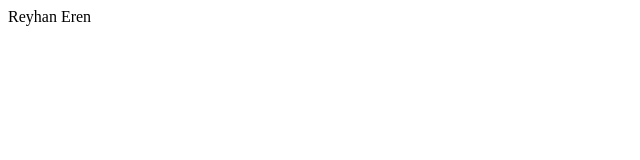
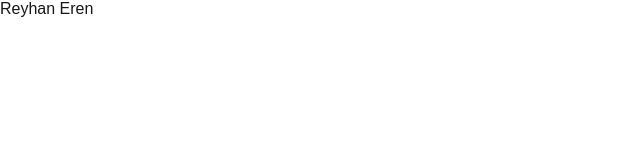
Before and after one commit to erhanyaylali1/reyhaneren, a Next.js app: page / in a window 1280 px wide. Shown: the top 160 px of the page, without its empty margins (0-640 px from the left). Built offline with nearby package versions, Linux system fonts and the light colour scheme.

Commit message:
Hydration problem is solved

```diff
--- a/src/app/globals.css
+++ b/src/app/globals.css
@@ -0,0 +1,42 @@
+:root {
+  --background: #ffffff;
+  --foreground: #171717;
+}
+
+@media (prefers-color-scheme: dark) {
+  :root {
+    --background: #0a0a0a;
+    --foreground: #ededed;
+  }
+}
+
+html,
+body {
+  max-width: 100vw;
+  overflow-x: hidden;
+}
+
+body {
+  color: var(--foreground);
+  background: var(--background);
+  font-family: Arial, Helvetica, sans-serif;
+  -webkit-font-smoothing: antialiased;
+  -moz-osx-font-smoothing: grayscale;
+}
+
+* {
+  box-sizing: border-box;
+  padding: 0;
+  margin: 0;
+}
+
+a {
+  color: inherit;
+  text-decoration: none;
+}
+
+@media (prefers-color-scheme: dark) {
+  html {
+    color-scheme: dark;
+  }
+}
--- a/src/app/layout.tsx
+++ b/src/app/layout.tsx
@@ -1,17 +1,5 @@
-import type { Metadata } from "next";
-import localFont from "next/font/local";
+import type { Metadata, Viewport } from "next";
 import "./globals.css";
-
-const geistSans = localFont({
-  src: "./fonts/GeistVF.woff",
-  variable: "--font-geist-sans",
-  weight: "100 900",
-});
-const geistMono = localFont({
-  src: "./fonts/GeistMonoVF.woff",
-  variable: "--font-geist-mono",
-  weight: "100 900",
-});
 
 export const metadata: Metadata = {
   title: "Reyhan Eren - Aile Danışmanı",
@@ -21,10 +9,14 @@
   authors: { name: "Reyhan Eren", url: "https://www.reyhaneren.com/" },
   keywords:
     "İzmir aile danışmanlığı, online aile danışmanlığı, Türkiye Aile Danışmanlığı, Aile Danışmalığı",
-  viewport: { width: "device-width", initialScale: 1 },
   alternates: {
     canonical: "https://www.reyhaneren.com/",
   },
+};
+
+export const viewport: Viewport = {
+  width: "device-width",
+  initialScale: 1,
 };
 
 const schema = {
@@ -55,7 +47,7 @@
   children: React.ReactNode;
 }>) {
   return (
-    <html lang="tr">
+    <html suppressHydrationWarning lang="en">
       <head>
         <script
           id=""
@@ -63,9 +55,7 @@
           dangerouslySetInnerHTML={{ __html: JSON.stringify(schema) }}
         />
       </head>
-      <body className={`${geistSans.variable} ${geistMono.variable}`}>
-        {children}
-      </body>
+      <body>{children}</body>
     </html>
   );
 }
```
Also changed, not shown: src/app/fonts/GeistMonoVF.woff (deleted), src/app/fonts/GeistVF.woff (deleted).
